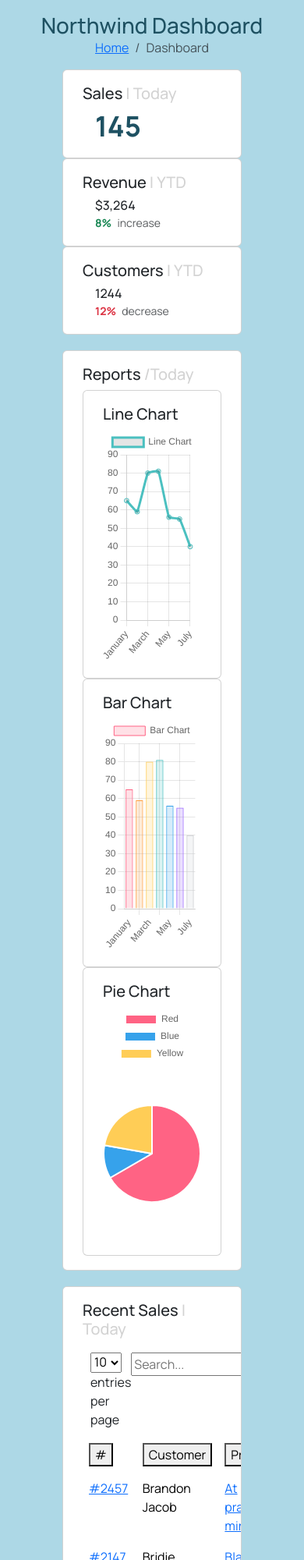
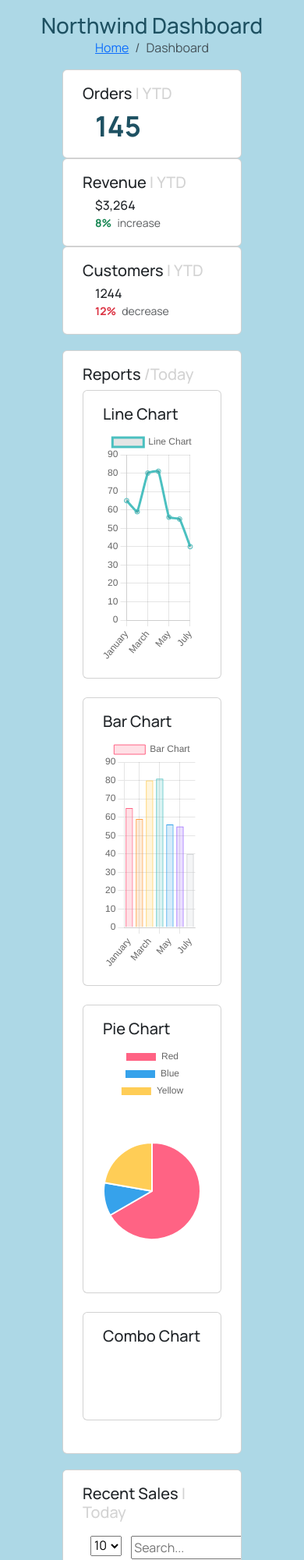
Before and after one commit to 1haut/Northwind-dataanalyse, a website: page nyindex.html in a window 390 px wide. Shown: the top 2000 px of the page at 78% size. Drawn offline with nearby package versions, Linux system fonts and the light colour scheme.

Commit message:
savepoint

```diff
--- a/nyindex.html
+++ b/nyindex.html
@@ -55,21 +55,8 @@
             <div class="col-lg-4 col-sm-6">
               <div class="card info-card sales-card">
 
-                <div class="filter">
-                  <a class="icon" href="#" data-bs-toggle="dropdown"><i class="bi bi-three-dots"></i></a>
-                  <ul class="dropdown-menu dropdown-menu-end dropdown-menu-arrow">
-                    <li class="dropdown-header text-start">
-                      <h6>Filter</h6>
-                    </li>
-
-                    <li><a class="dropdown-item" href="#">Today</a></li>
-                    <li><a class="dropdown-item" href="#">This Month</a></li>
-                    <li><a class="dropdown-item" href="#">This Year</a></li>
-                  </ul>
-                </div>
-
                 <div class="card-body">
-                  <h5 class="card-title">Sales <span>| Today</span></h5>
+                  <h5 class="card-title">Orders <span>| YTD</span></h5>
 
                   <div class="d-flex align-items-center">
                     <div class="card-icon rounded-circle d-flex align-items-center justify-content-center">
@@ -90,19 +77,6 @@
             <!-- Revenue Card -->
             <div class="col-lg-4 col-sm-6">
               <div class="card info-card revenue-card">
-
-                <div class="filter">
-                  <a class="icon" href="#" data-bs-toggle="dropdown"><i class="bi bi-three-dots"></i></a>
-                  <ul class="dropdown-menu dropdown-menu-end dropdown-menu-arrow">
-                    <li class="dropdown-header text-start">
-                      <h6>Filter</h6>
-                    </li>
-
-                    <li><a class="dropdown-item" href="#">Today</a></li>
-                    <li><a class="dropdown-item" href="#">This Month</a></li>
-                    <li><a class="dropdown-item" href="#">This Year</a></li>
-                  </ul>
-                </div>
 
                 <div class="card-body">
                   <h5 class="card-title">Revenue <span>| YTD</span></h5>
@@ -127,20 +101,6 @@
             <div class="col-lg-4 col-sm-12">
 
               <div class="card info-card customers-card">
-
-                <div class="filter">
-                  <a class="icon" href="#" data-bs-toggle="dropdown"><i class="bi bi-three-dots"></i></a>
-                  <ul class="dropdown-menu dropdown-menu-end dropdown-menu-arrow">
-                    <li class="dropdown-header text-start">
-                      <h6>Filter</h6>
-                    </li>
-
-                    <li><a class="dropdown-item" href="#">Today</a></li>
-                    <li><a class="dropdown-item" href="#">This Month</a></li>
-                    <li><a class="dropdown-item" href="#">This Year</a></li>
-                  </ul>
-                </div>
-
                 <div class="card-body">
                   <h5 class="card-title">Customers <span>| YTD</span></h5>
 
@@ -180,7 +140,7 @@
 
                 <div class="card-body">
                   <h5 class="card-title">Reports <span>/Today</span></h5>
-                  <div class="row">
+                  <div class="row report-charts">
 
                     <div class="col-lg-6">
                       <div class="card">
@@ -312,6 +272,55 @@
                           </script>
                           <!-- End Pie CHart -->
 
+                        </div>
+                      </div>
+                    </div>
+
+                    <div class="col-lg-6">
+                      <div class="card">
+                        <div class="card-body">
+                          <h5 class="card-title">Combo Chart</h5>
+
+                          <!--Combined Chart-->
+                          <canvas id="combinedChart" class="chart-canvas"></canvas>
+
+                          <script>
+                            document.addEventListener("DOMContentLoaded", () => { })
+                            const ctx = document.getElementById('combinedChart').getContext('2d');
+                            const combinedChart = new Chart(ctx, {
+                              type: 'bar', // Base type can be 'bar' or 'line'
+                              data: {
+                                labels: ['January', 'February', 'March', 'April', 'May', 'June', 'July'],
+                                datasets: [
+                                  {
+                                    label: 'Sales (Bar)',
+                                    data: [30, 45, 60, 50, 70, 80, 90],
+                                    backgroundColor: 'rgba(54, 162, 235, 0.5)',
+                                    borderColor: 'rgba(54, 162, 235, 1)',
+                                    borderWidth: 1,
+                                    type: 'bar' // Define this dataset as bar
+                                  },
+                                  {
+                                    label: 'Revenue (Line)',
+                                    data: [20, 35, 55, 40, 60, 70, 85],
+                                    backgroundColor: 'rgba(255, 99, 132, 0.5)',
+                                    borderColor: 'rgba(255, 99, 132, 1)',
+                                    borderWidth: 2,
+                                    type: 'line', // Define this dataset as line
+                                    fill: false
+                                  }
+                                ]
+                              },
+                              options: {
+                                scales: {
+                                  y: {
+                                    beginAtZero: true
+                                  }
+                                }
+                              }
+                            });
+
+                          </script>
                         </div>
                       </div>
                     </div>
--- a/style1.css
+++ b/style1.css
@@ -56,6 +56,10 @@
     width: 100%;
 }
 
+.report-charts>div {
+    padding-bottom: 1.5rem;
+}
+
 
 @media only screen and (min-width: 576px) and (max-width: 991px) {
     .customers-card {
```
